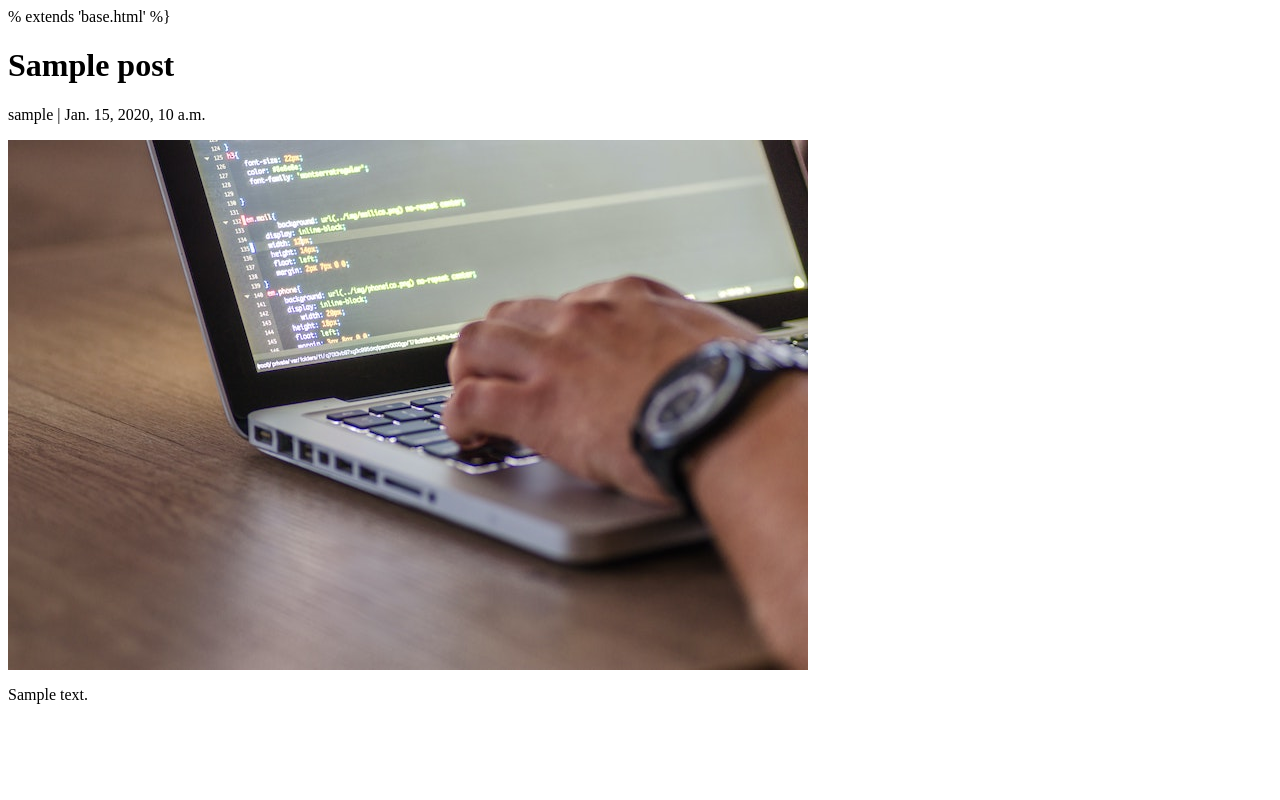
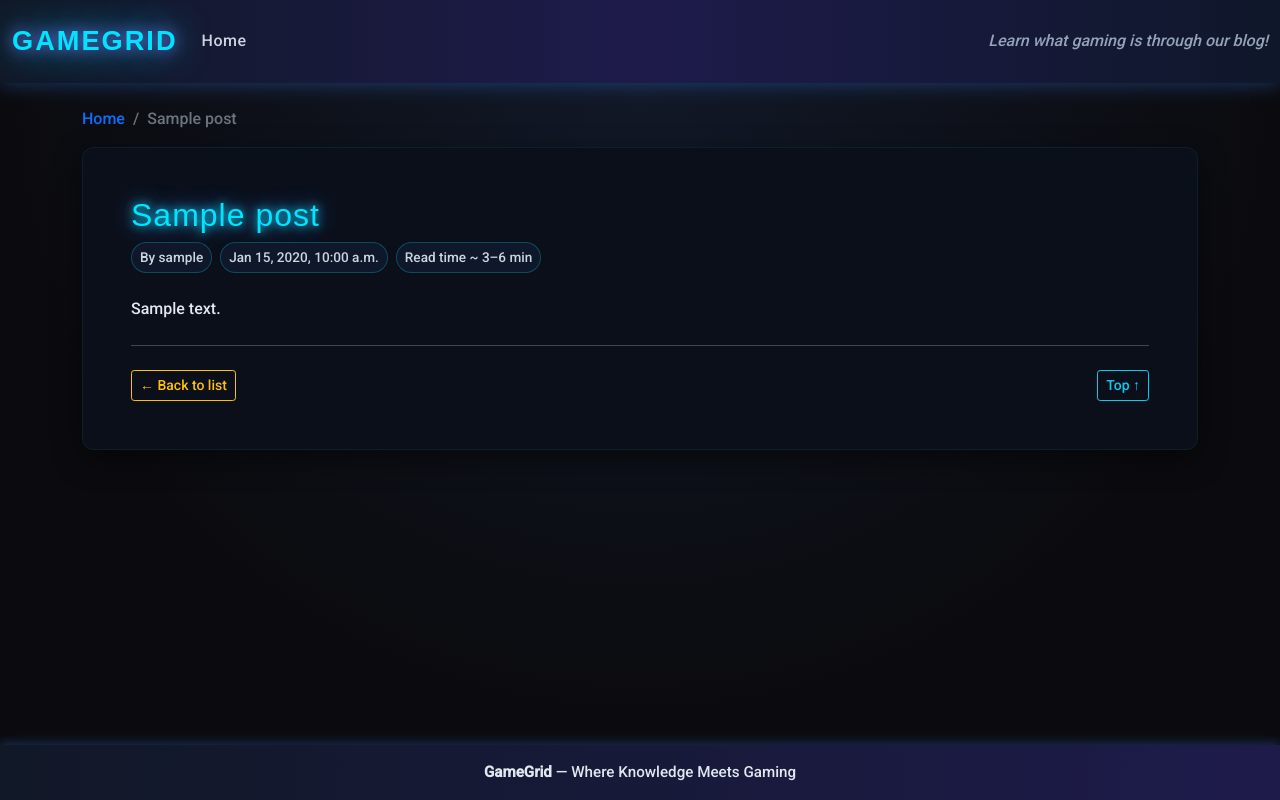
Before and after one commit to AnasEljandi/GamingBlog_Final, a Django app: a page that uses blog/templates/blog/post_detail.html in a window 1280 px wide. Run offline with Django 4.2, Linux system fonts and the light colour scheme; tables that the repository leaves empty hold one stand-in row (values such as "Sample post"); parts of the project's set-up code (start-up, migrations or seed data) failed here and were passed over; some web fonts are replaced.

Commit message:
edited post html

```diff
--- a/blog/templates/blog/post_detail.html
+++ b/blog/templates/blog/post_detail.html
@@ -1,34 +1,104 @@
-% extends 'base.html' %} {% block content %}
+{% extends "base.html" %}
 {% load static %}
 
-<div class="masthead">
-    <div class="container">
-        <div class="row g-0">
-            <div class="col-md-6 masthead-text">
-                <!-- Post title goes in these h1 tags -->
-                <h1 class="post-title">{{ post.title }}</h1>
-                <!-- Post author goes before the | the post's created date goes after -->
-                <p class="post-subtitle">{{ post.author }} | {{ post.created_on }}</p>
-            </div>
-            <div class="d-none d-md-block col-md-6 masthead-image">
-                <img src="{% static 'images/default.jpg' %}" class="scale" alt="placeholder">
-            </div>
+{% block content %}
+<style>
+  .neon-title{
+    font-family:'Mangold',sans-serif;
+    letter-spacing:1px;
+    color:#00e5ff;
+    text-shadow:0 0 10px #00e5ff,0 0 22px #3b82f6;
+  }
+  .meta-chip{
+    background:#0f172a;
+    color:#cbd5e1;
+    border:1px solid rgba(0,229,255,.25);
+    padding:.25rem .5rem;
+    border-radius:999px;
+    font-size:.85rem;
+  }
+  .post-card{
+    background:#0b0f1a;
+    border:1px solid rgba(0,229,255,.08);
+    box-shadow:0 10px 30px rgba(0,0,0,.45);
+    border-radius:12px;
+  }
+  .post-card img{
+    border-top-left-radius:12px;
+    border-top-right-radius:12px;
+  }
+  .content-area p{ color:#e5e7eb; line-height:1.8; }
+
+  /* Headings inside content */
+  .content-area h1,
+  .content-area h2,
+  .content-area h3,
+  .content-area h4 {
+    color:#ff8c00;
+    margin-top:1.25rem;
+    text-shadow:0 0 8px rgba(255,140,0,.55);
+    font-family:'Mangold',sans-serif;
+  }
+
+  /* 🔥 NEW FIX: Make bold-starting paragraphs orange like headings */
+  .content-area p > strong:first-child,
+  .content-area p > b:first-child {
+    display:block;
+    margin:1rem 0 .5rem;
+    font-family:'Mangold',sans-serif;
+    font-weight:700;
+    letter-spacing:.5px;
+    color:#ff8c00;
+    text-shadow:0 0 8px rgba(255,140,0,.55);
+  }
+
+  .content-area a{ color:#00e5ff; text-decoration:underline; }
+  .content-area pre, .content-area code{
+    background:#0f172a; color:#e5e7eb;
+    border-radius:8px; padding:.25rem .5rem;
+  }
+</style>
+
+<div class="container py-4">
+  <!-- Breadcrumb -->
+  <nav aria-label="breadcrumb" class="mb-3">
+    <ol class="breadcrumb">
+      <li class="breadcrumb-item">
+        <a href="{% url 'home' %}" class="text-decoration-none">Home</a>
+      </li>
+      <li class="breadcrumb-item active text-muted" aria-current="page">{{ post.title }}</li>
+    </ol>
+  </nav>
+
+  <article class="post-card">
+    {% if post.featured_image %}
+      <img src="{{ post.featured_image.url }}" alt="{{ post.title }}" class="img-fluid w-100">
+    {% endif %}
+
+    <div class="p-4 p-md-5">
+      <h1 class="neon-title h2 mb-2">{{ post.title }}</h1>
+
+      <div class="d-flex flex-wrap gap-2 mb-4">
+        <span class="meta-chip">By {{ post.author }}</span>
+        <span class="meta-chip">{{ post.created_on|date:"M j, Y, g:i a" }}</span>
+        {% if post.excerpt %}<span class="meta-chip">Read time ~ 3–6 min</span>{% endif %}
+      </div>
+
+      <div class="content-area">
+        {{ post.content|safe }}
+      </div>
+
+      <hr class="border-secondary my-4">
+
+      <div class="d-flex justify-content-between">
+        <a href="{% url 'home' %}" class="btn btn-sm btn-outline-warning">
+          ← Back to list
+        </a>
+        <div>
+          <a class="btn btn-sm btn-outline-info" href="#top">Top ↑</a>
         </div>
+      </div>
     </div>
+  </article>
 </div>
-
-<div class="container">
-    <div class="row">
-        <div class="col card mb-4  mt-3 left  top">
-            <div class="card-body">
-                <!-- The post content goes inside the card-text. -->
-                <!-- Use the | safe filter inside the template tags -->
-                <p class="card-text">
-                    {{ post.content | safe }}
-                </p>
-            </div>
-        </div>
-    </div>
-</div>
-
-{% endblock content %}
+{% endblock %}
```
